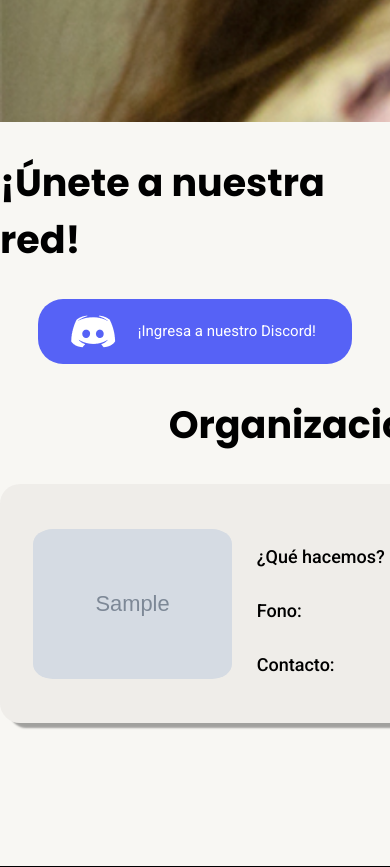
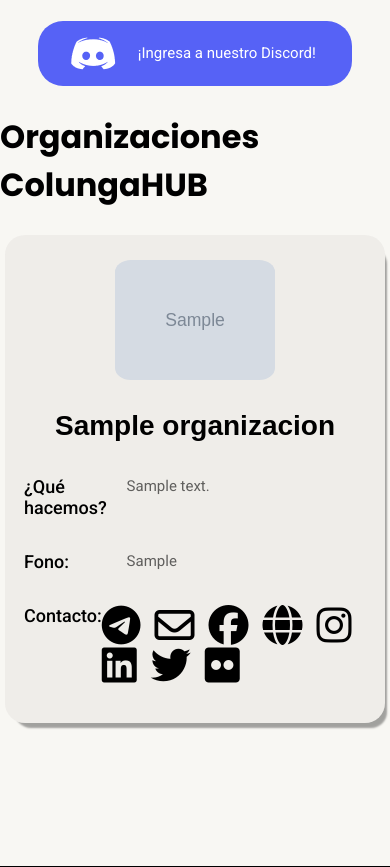
Before and after one commit to alegrimminck/ProyectoMDD, a Django app: page /member-main in a window 390 px wide. Shown: the part 1015-1882 px from the top of the page. Run offline with Django 3.2, Linux system fonts and the light colour scheme; tables that the repository leaves empty hold one stand-in row (values such as "Sample post"); grey boxes marked "Sample" are stand-in pictures; some libraries are stand-ins or nearby versions.

Commit message:
responsividad

```diff
--- a/static/css/card.css
+++ b/static/css/card.css
@@ -40,16 +40,25 @@ p{
 }
 
 .card{
-  width: 900px;
+  width: 380px;
   background: #9e8f8f1a;
   box-shadow: 6px 9px 2px -4px rgba(0, 0, 0, 0.35);
   border-radius: 20px;
 
   display: flex;
+  flex-direction: column;
+  align-items: center;
+
+
   box-sizing: border-box;
-  padding: 15px 32px 15px 8px;
+  padding: 15px 0;
 
   margin-bottom: 30px;
+
+  transition-property: all;
+  transition-duration: 2s;
+  transition-timing-function: ease;
+
 
 }
 .card:last-child {
@@ -61,7 +70,8 @@ p{
   align-items: center;
   justify-content: center;
 
-  width: 350px;
+  width: 200px;
+  margin: 10px 0 20px 0;
 }
 
 .card__image > img {
@@ -72,21 +82,27 @@ p{
 .info-card{
   color: black;
   display: flex;
+  /* justify-content: center; */
+  /* align-items: center; */
+
   flex-direction: column;
   align-items: stretch;
-  width: 100%;
+  width: 90%;
+
+
 }
 .info-card__title{
   font: var(--title);
   text-align: center;
-  margin-top: 8px;
-  margin-bottom: 18px;
+  margin-top: 15px;
+  margin-bottom: 40px;
 }
 
 .info-contents{
   margin-bottom: 23px;
   display: flex;
   color: black;
+
 }
 
 .info-contents__title{
@@ -102,7 +118,7 @@ p{
 
 .icon-social{
   color: black;
-  font-size: 30px;
+  font-size: 40px;
   padding-right: 10px;
 }
 
@@ -118,7 +134,51 @@ p{
   top: 45px;
   bottom: 64px;
   font-family: Poppins;
-  font-size: 38px;
+  font-size: 2em;
+
+}
+
+@media screen and (min-width: 710px) {
+  .card{
+
+    width: 700px;
+  }
+  .card__image {
+    width: 250px;
+  }
+  .info-card{
+    width: 80%;
+  }
+  .icon-social{
+    font-size: 40px;
+  }
+  .info-card__title{
+    margin-top: 15px;
+    margin-bottom: 40px;
+
+  }
+}
+
+@media screen and (min-width: 920px) {
+  .card{
+    flex-direction: row;
+    width: 900px;
+    padding: 15px 32px 15px 8px;
+  }
+  .card__image {
+    width: 350px;
+  }
+  .info-card{
+    width: 100%;
+  }
+  .icon-social{
+    font-size: 30px;
+  }
+  .info-card__title{
+    margin-bottom: 18px;
+    margin-top: 8px;
+
+  }
 }
 
 .section-redes {
--- a/static/css/content.css
+++ b/static/css/content.css
@@ -9,22 +9,50 @@
 }
 
 .content-box {
-  margin: 70px 70px;
+  margin: 40px 20px;
+
   text-align: left;
+
 }
 
 .titulo {
-  padding: 20px 20px;
+  margin-bottom: 25px;
+
 }
-.titulo > h1 {
+
+
+
+.titulo-principal{
   font: var(--title);
+  line-height: normal;
+  font-size: 35px;
 }
+
 
 .titulo > p {
   font: var(--sub-text);
 }
 
+.content-box_calendar{
 
+  width: 100%;
+  height: 420px;
+}
+
+@media (min-width: 650px) {
+
+  .content-box_calendar{
+    height: 550px;
+  }
+
+}
+
+@media (min-width: 860px) {
+
+  .content-box_calendar{
+    width: 800px;
+    height: 640px;
+  }
 
 
 }
--- a/static/style.css
+++ b/static/style.css
@@ -6,7 +6,7 @@
 :root {
   --font-base: 'Roboto', sans-serif;
   --sub-text: normal 15px/21px var(--font-base);
-  --title: bold 35px/21px var(--font-base);
+  --title: bold 35px/normal var(--font-base);
   --sub-text-bold: 500 18px/21px var(--font-base);
   --text-white: white;
   --bg-light-green: #c6f6cc;
--- a/templates/card.html
+++ b/templates/card.html
@@ -10,6 +10,7 @@
     <link href="https://fonts.googleapis.com/css2?family=Fira+Sans:wght@100&family=Poppins:wght@700&display=swap" rel="stylesheet">
     <link href="https://fonts.googleapis.com/css2?family=Roboto:wght@400;500&display=swap" rel="stylesheet">
     <link rel="stylesheet" href="../static/css/card.css">
+
 </head>
 <body>
   <div class="structure">
@@ -26,11 +27,12 @@
     <section class="content">
       <div class=content-box>
         <div class="titulo">
-          <h1>¿Qué está pasando en ColungaHUB?</h1>
+          <h1 class="titulo-principal">¿Qué está pasando en ColungaHUB?</h1>
           <p>Entérate de nuestro próximos eventos revisando nuestro calendario.</p>
         </div>
-        <iframe src="https://calendar.google.com/calendar/embed?height=600&amp;wkst=1&amp;bgcolor=%23ffffff&amp;ctz=America%2FSantiago&amp;src=MmJpdGFvOThsNjA5NW10MzhkOTN0YTc0aG9AZ3JvdXAuY2FsZW5kYXIuZ29vZ2xlLmNvbQ&amp;color=%230B8043" style="border:solid 1px #777" width="800" height="600" frameborder="0" scrolling="no"></iframe>
-        <!-- <iframe src="https://calendar.google.com/calendar/embed?src=alegrimminck%40gmail.com&ctz=America%2FSantiago" style="border: 0" width="800" height="600" frameborder="0" scrolling="no"></iframe> -->
+
+        <iframe class="content-box_calendar" src="https://calendar.google.com/calendar/embed?src=alegrimminck%40gmail.com&ctz=America%2FSantiago" style="border: 0" width="800" height="600" frameborder="0" scrolling="no"></iframe>
+
       </div>
     </section>
 
```
Also changed, not shown: templates/index.html (+5 -2 lines).
